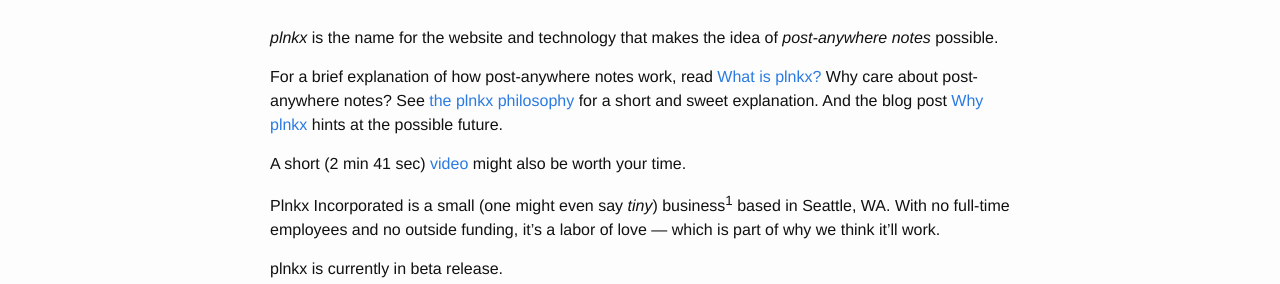
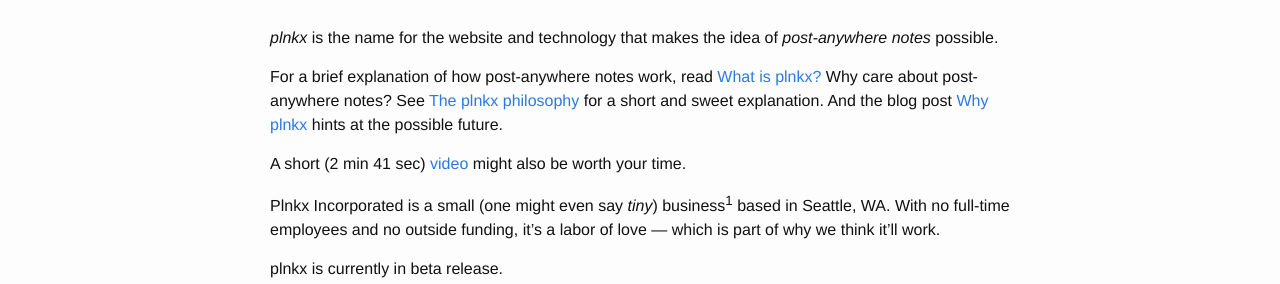
Before and after one commit to plnkx/blog, a Jekyll site: the page built from about.md, in a window 1280 px wide. Shown: the part 138-422 px from the top of the page. Built offline with Jekyll 4.4.1, drawn with Linux system fonts in a browser that asks for light colours.

```diff
--- a/about.md
+++ b/about.md
@@ -12,7 +12,7 @@ idea of *post-anywhere notes* possible.
 For a brief explanation of how post-anywhere notes work, read
 [What is plnkx?](http://blog.plnkx.com/2015/05/24/plnkx-blog-%231.html)
 Why care about post-anywhere notes?
-See [the plnkx philosophy](http://blog.plnkx.com/2015/09/29/plnkx-philosophy.html)
+See [The plnkx philosophy](http://blog.plnkx.com/2015/09/29/plnkx-philosophy.html)
 for a short and sweet explanation.
 And the blog post [Why plnkx](http://blog.plnkx.com/2015/09/05/why-plnk.html)
 hints at the possible future.
```
